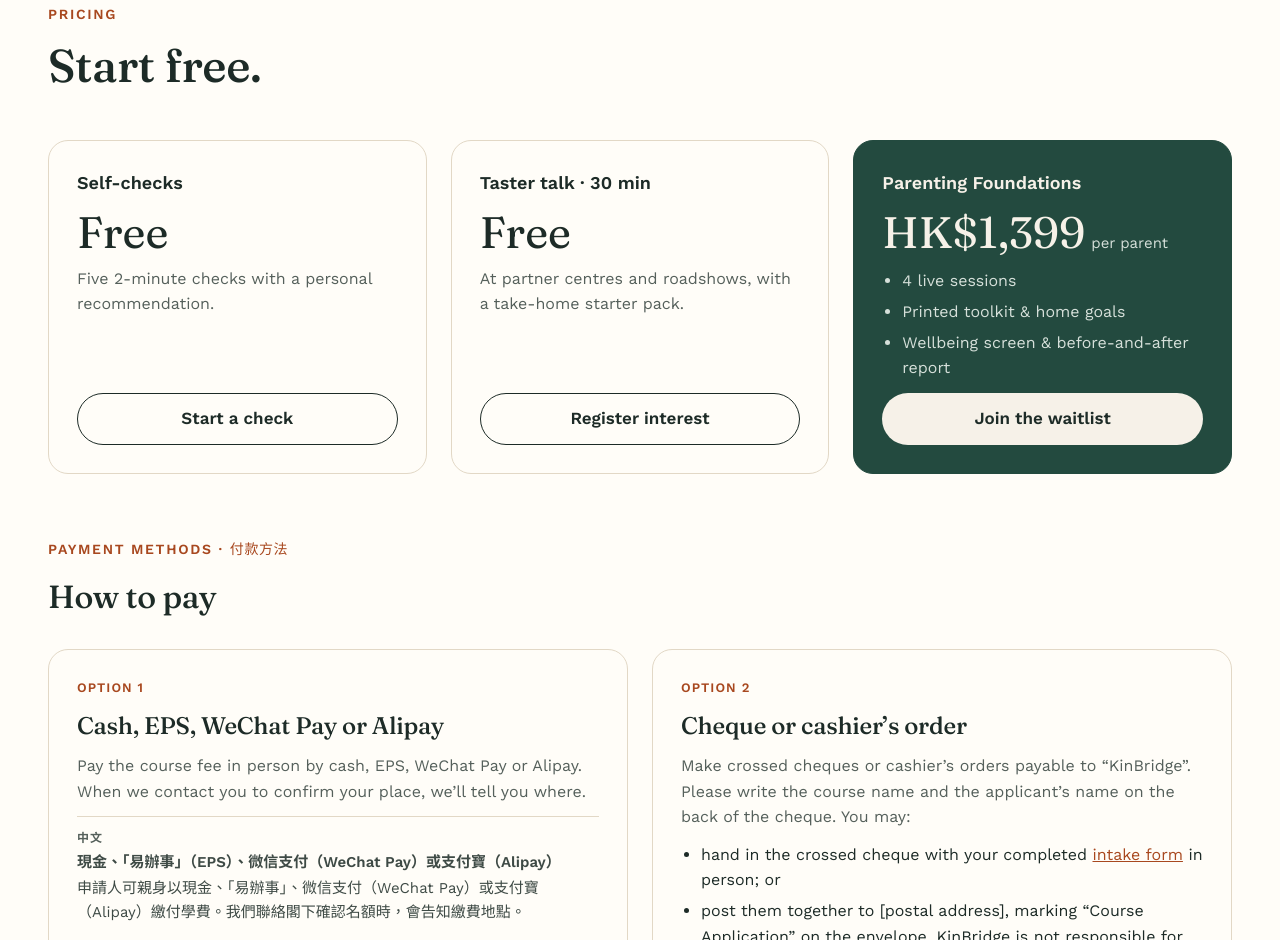
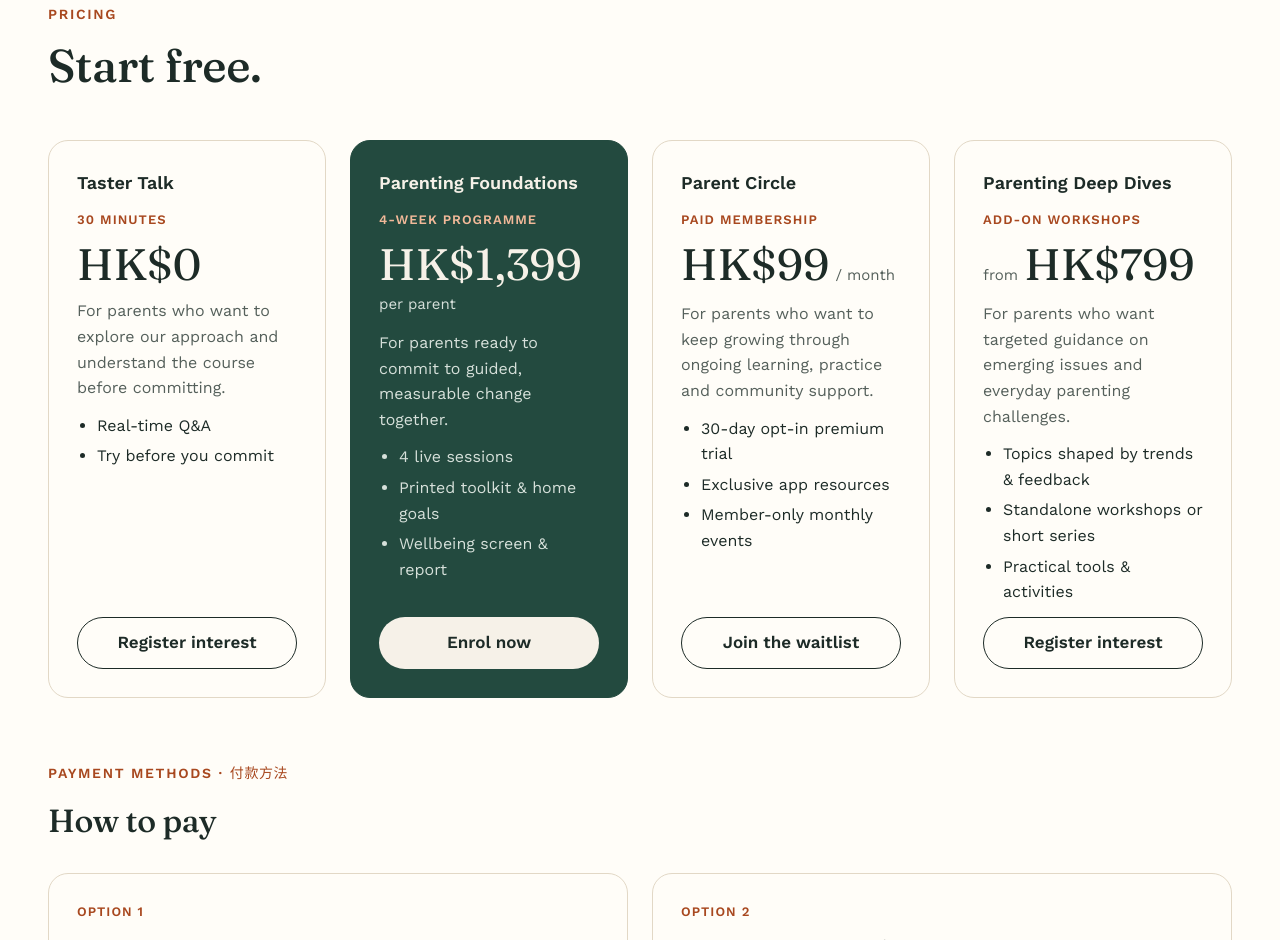
Before and after one commit to rohanasrani3/KinBridge, a plain HTML site: page programme.html in a window 1280 px wide. Shown: the part 2285-3225 px from the top of the page. Drawn offline with nearby package versions, Linux system fonts and the light colour scheme; a web font is replaced by a local one.

Commit message:
Updated pricing

```diff
--- a/chat.js
+++ b/chat.js
@@ -108,7 +108,7 @@
       doneN: '🔨 Plank laid! That\'s {n} on your bridge so far.\n\nKiu did a small happy dance on the railing. Reply plank when you\'re ready for the next one.',
       sceneAgain: 'Want another one? Reply scene.',
       form: '📝 To join Parenting Foundations, start with the intake form. It asks about your goals, which sessions you can make and any support you need. Fill it in on screen or print it.\n\n👉 [Download the intake form](KinBridge_Intake_Form_Updated.pdf)\n👉 [How to send it](programme.html#enrol)',
-      pay: '💳 Parenting Foundations is HK$1,399 per parent. The ways to pay are on the programme page.\n\n👉 [How to pay](programme.html#payment)',
+      pay: '💳 Here\'s what everything costs:\n• Taster Talk: free\n• Parenting Foundations: HK$1,399 per parent\n• Parent Circle membership: HK$99 a month\n• Parenting Deep Dives workshops: from HK$799\n\n👉 [See all options](programme.html#pricing)\n👉 [How to pay](programme.html#payment)',
       help: 'Here\'s what Kiu can do:\n• 1, 2 or 3: open an item from the Bridge Post\n• plank: a small home goal for this week\n• scene: practise a real Hong Kong moment\n• done: tell me you tried your plank\n• post: show this week\'s Bridge Post again\n• enrol: the intake form to join\n• price: course fee and how to pay\n• 中文 / English: switch language\n• pause: a quiet week\n• stop: no more Bridge Posts',
       hello: '👋 Hi! Kiu here. Reply post for this week\'s Bridge Post, or help to see everything I can do.',
       thanks: '🧡 Anytime. Kiu will be on the bridge.',
@@ -151,7 +151,7 @@
       doneN: '🔨 釘好！你條橋而家有 {n} 塊木板。\n\n橋仔喺欄杆上面跳咗隻開心舞。準備好就回覆「木板」攞下一塊。',
       sceneAgain: '想再試一個？回覆「場景」。',
       form: '📝 想參加 Parenting Foundations，第一步係填登記表格。表格會問你嘅目標、可以出席邊幾堂，同埋你需唔需要額外支援。可以喺螢幕上填，或者印出嚟填。\n\n👉 [下載登記表格](KinBridge_Intake_Form_Updated.pdf)\n👉 [點樣交表](programme.html#enrol)',
-      pay: '💳 Parenting Foundations 每位家長 HK$1,399。付款方法喺課程頁。\n\n👉 [點樣付款](programme.html#payment)',
+      pay: '💳 收費一覽：\n• 體驗講座：免費\n• Parenting Foundations：每位家長 HK$1,399\n• Parent Circle 會籍：每月 HK$99\n• Parenting Deep Dives 工作坊：HK$799 起\n\n👉 [睇所有選擇](programme.html#pricing)\n👉 [點樣付款](programme.html#payment)',
       help: '橋仔識做呢啲嘢：\n• 1、2 或 3：打開週報入面嘅項目\n• 木板：今個星期嘅家居小目標\n• 場景：練習一個香港家庭時刻\n• 完成：話俾我知你試咗\n• 週報：再睇今個星期嘅週報\n• 報名：參加課程嘅登記表格\n• 收費：課程費用同付款方法\n• English / 中文：轉語言\n• 暫停：休息一星期\n• 停止：唔再收週報',
       hello: '👋 你好！我係橋仔。回覆「週報」睇今個星期嘅週報，或者回覆「幫助」睇我識做咩。',
       thanks: '🧡 唔使客氣，橋仔一直喺橋度。',
--- a/programme.html
+++ b/programme.html
@@ -75,13 +75,20 @@
 
 <section class="section paper">
 <div class="wrap">
-<div class="intro"><div class="eyebrow">Pricing</div><h2>Start free.</h2></div>
-<div class="grid g3">
-<div class="card"><div style="font-weight:600">Self-checks</div><div class="price">Free</div><p class="muted" style="font-size:16px">Five 2-minute checks with a personal recommendation.</p><a class="btn btn-ghost" style="margin-top:auto" href="self-check.html">Start a check</a></div>
-<div class="card"><div style="font-weight:600">Taster talk · 30 min</div><div class="price">Free</div><p class="muted" style="font-size:16px">At partner centres and roadshows, with a take-home starter pack.</p><a class="btn btn-ghost" style="margin-top:auto" href="#join">Register interest</a></div>
-<div class="card green"><div style="font-weight:600">Parenting Foundations</div><div><span class="price">HK$1,399</span> <span class="muted" style="font-size:15px">per parent</span></div>
-<ul><li>4 live sessions</li><li>Printed toolkit &amp; home goals</li><li>Wellbeing screen &amp; before-and-after report</li></ul>
-<a class="btn btn-light" style="margin-top:auto" href="#join">Join the waitlist</a></div>
+<div class="intro" id="pricing"><div class="eyebrow">Pricing</div><h2>Start free.</h2></div>
+<div class="grid g4">
+<div class="card"><div style="font-weight:600">Taster Talk</div><div class="tag">30 minutes</div><div class="price">HK$0</div><p class="muted" style="font-size:16px">For parents who want to explore our approach and understand the course before committing.</p>
+<ul><li>Real-time Q&amp;A</li><li>Try before you commit</li></ul>
+<a class="btn btn-ghost" style="margin-top:auto" href="#join">Register interest</a></div>
+<div class="card green"><div style="font-weight:600">Parenting Foundations</div><div class="tag" style="color:var(--peach)">4-week programme</div><div><span class="price">HK$1,399</span> <span class="muted" style="font-size:15px">per parent</span></div><p class="muted" style="font-size:16px">For parents ready to commit to guided, measurable change together.</p>
+<ul><li>4 live sessions</li><li>Printed toolkit &amp; home goals</li><li>Wellbeing screen &amp; report</li></ul>
+<a class="btn btn-light" style="margin-top:auto" href="#enrol">Enrol now</a></div>
+<div class="card"><div style="font-weight:600">Parent Circle</div><div class="tag">Paid membership</div><div><span class="price">HK$99</span> <span class="muted" style="font-size:15px">/ month</span></div><p class="muted" style="font-size:16px">For parents who want to keep growing through ongoing learning, practice and community support.</p>
+<ul><li>30-day opt-in premium trial</li><li>Exclusive app resources</li><li>Member-only monthly events</li></ul>
+<a class="btn btn-ghost" style="margin-top:auto" href="#join">Join the waitlist</a></div>
+<div class="card"><div style="font-weight:600">Parenting Deep Dives</div><div class="tag">Add-on workshops</div><div><span class="muted" style="font-size:15px">from</span> <span class="price">HK$799</span></div><p class="muted" style="font-size:16px">For parents who want targeted guidance on emerging issues and everyday parenting challenges.</p>
+<ul><li>Topics shaped by trends &amp; feedback</li><li>Standalone workshops or short series</li><li>Practical tools &amp; activities</li></ul>
+<a class="btn btn-ghost" style="margin-top:auto" href="#join">Register interest</a></div>
 </div>
 
 <div class="intro" id="payment" style="margin-top:64px;margin-bottom:32px"><div class="eyebrow">Payment methods · <span class="zh" lang="zh-HK">付款方法</span></div><h3 style="font-size:32px">How to pay</h3></div>
```
